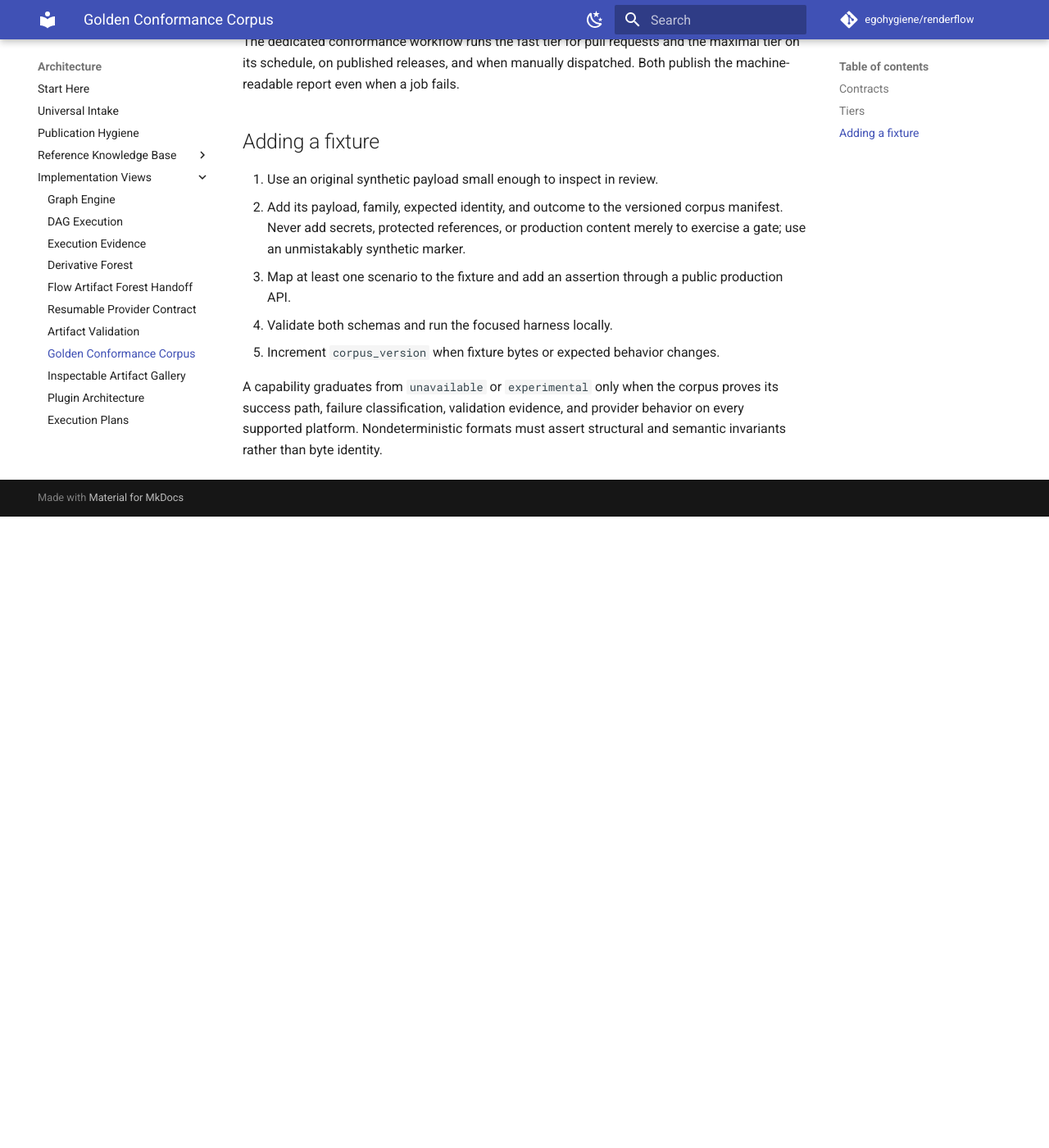
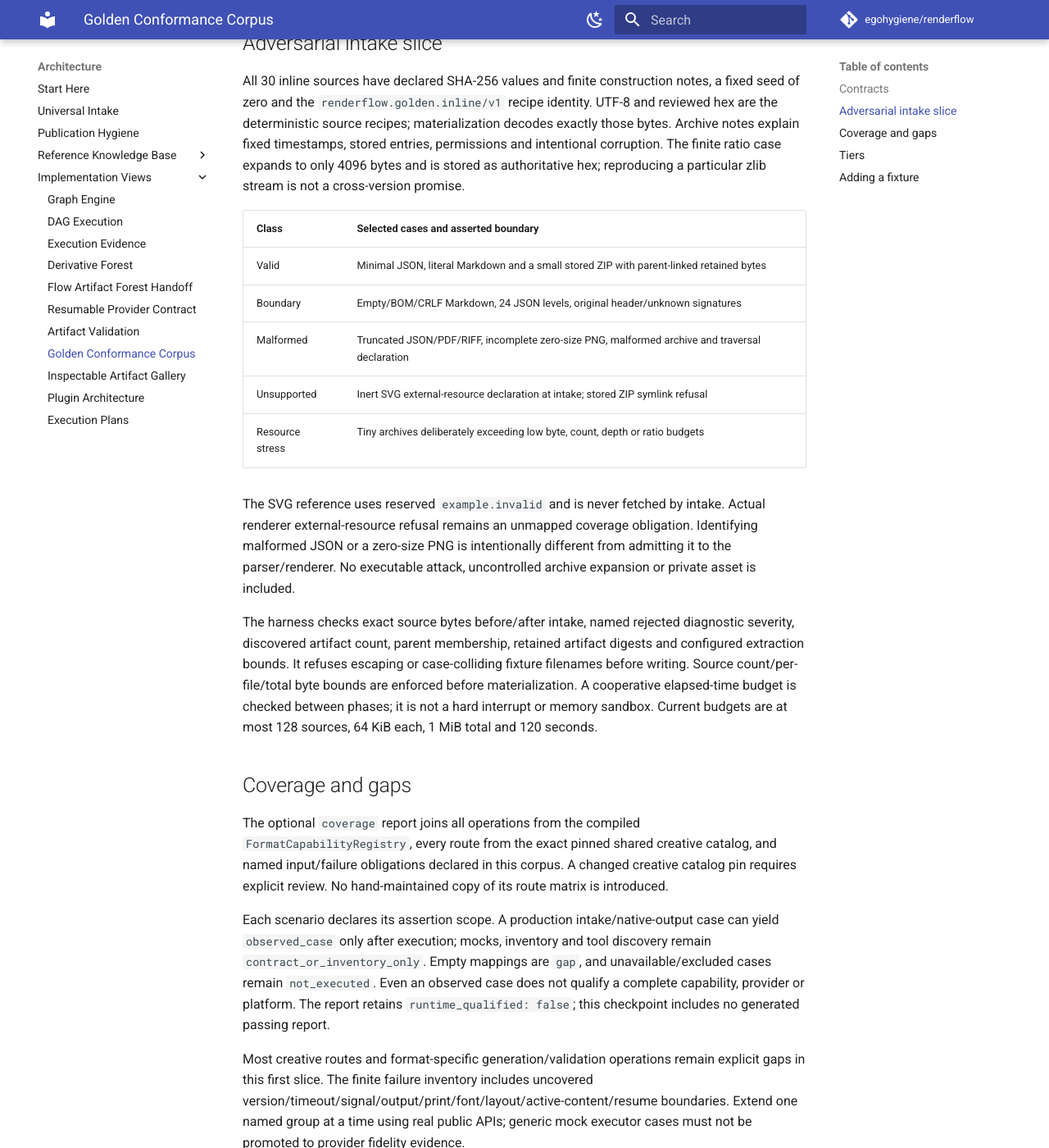
Before and after one commit to egohygiene/renderflow, an MkDocs documentation site: the page built from docs/conformance-corpus.md, in a window 1280 px wide and 1400 px high, scrolled down 1214 px. Shown: the whole window at 82% size. Built offline with MkDocs 1.6.1 and Material for MkDocs 9.7.7, drawn with Linux system fonts in a browser that asks for light colours; comment, search, counter and statistics services are not loaded; the version menu is left out; before the commit the page ends 1844 px from its top, so only the background shows below that; some of the changed text lies outside the part shown.

Commit message:
test: extend golden corpus with bounded adversarial intake and coverage gaps (#412) [skip ci]

```diff
--- a/docs/conformance-corpus.md
+++ b/docs/conformance-corpus.md
@@ -2,8 +2,14 @@
 
 Renderflow's versioned golden corpus binds its artifact claims to a small,
 redistribution-safe acceptance harness. The corpus contains synthetic payloads
-only. It does not contain publication, comic, customer, or third-party content,
+only. It does not contain private publication, customer, or third-party content,
 and no fixture requires network or AI access.
+
+The #412 extension is **authored and unrun**. Corpus 1.2.0 adds a finite
+adversarial intake slice, not a universal format-validation claim. The existing
+harness and v1 schemas remain the authority; no second fixture runner is added.
+Tests, compiler/build/Cargo, lint/format/schema/docs validators, corpus execution,
+provider/native/model execution and CI remain deferred during this sprint.
 
 For a small, retained source-to-output run through the public CLI and real
 local providers, see the [inspectable artifact gallery](artifact-gallery.md).
@@ -35,6 +41,65 @@ expected outcome. Each scenario records its status, assertions, and selected
 providers. Tool-backed runs include observed provider version strings; missing
 optional providers are `unavailable`, never silently successful.
 
+Intake `accepted` means the expected identity/conflict/diagnostic contract was
+observed. A header-only PDF, MP4 or WAV can be identified without being a usable
+document or decodable media file. Every classified fixture records its
+assertion scope and residual validation gap. The arbitrary-binary case stays
+inspectable without claiming conversion support.
+
+## Adversarial intake slice
+
+All 30 inline sources have declared SHA-256 values and finite construction
+notes, a fixed seed of zero and the `renderflow.golden.inline/v1` recipe identity.
+UTF-8 and reviewed hex are the deterministic source recipes; materialization
+decodes exactly those bytes. Archive notes explain fixed timestamps, stored
+entries, permissions and intentional corruption. The finite ratio case expands
+to only 4096 bytes and is stored as authoritative hex; reproducing a particular
+zlib stream is not a cross-version promise.
+
+| Class | Selected cases and asserted boundary |
+| --- | --- |
+| Valid | Minimal JSON, literal Markdown and a small stored ZIP with parent-linked retained bytes |
+| Boundary | Empty/BOM/CRLF Markdown, 24 JSON levels, original header/unknown signatures |
+| Malformed | Truncated JSON/PDF/RIFF, incomplete zero-size PNG, malformed archive and traversal declaration |
+| Unsupported | Inert SVG external-resource declaration at intake; stored ZIP symlink refusal |
+| Resource stress | Tiny archives deliberately exceeding low byte, count, depth or ratio budgets |
+
+The SVG reference uses reserved `example.invalid` and is never fetched by
+intake. Actual renderer external-resource refusal remains an unmapped coverage
+obligation. Identifying malformed JSON or a zero-size PNG is intentionally
+different from admitting it to the parser/renderer. No executable attack,
+uncontrolled archive expansion or private asset is included.
+
+The harness checks exact source bytes before/after intake, named rejected
+diagnostic severity, discovered artifact count, parent membership, retained
+artifact digests and configured extraction bounds. It refuses escaping or
+case-colliding fixture filenames before writing. Source count/per-file/total
+byte bounds are enforced before materialization. A cooperative elapsed-time
+budget is checked between phases; it is not a hard interrupt or memory sandbox.
+Current budgets are at most 128 sources, 64 KiB each, 1 MiB total and 120 seconds.
+
+## Coverage and gaps
+
+The optional `coverage` report joins all operations from the compiled
+`FormatCapabilityRegistry`, every route from the exact pinned shared creative
+catalog, and named input/failure obligations declared in this corpus. A changed
+creative catalog pin requires explicit review. No hand-maintained copy of its
+route matrix is introduced.
+
+Each scenario declares its assertion scope. A production intake/native-output
+case can yield `observed_case` only after execution; mocks, inventory and tool
+discovery remain `contract_or_inventory_only`. Empty mappings are `gap`, and
+unavailable/excluded cases remain `not_executed`. Even an observed case does not
+qualify a complete capability, provider or platform. The report retains
+`runtime_qualified: false`; this checkpoint includes no generated passing report.
+
+Most creative routes and format-specific generation/validation operations
+remain explicit gaps in this first slice. The finite failure inventory includes
+uncovered version/timeout/signal/output/print/font/layout/active-content/resume
+boundaries. Extend one named group at a time using real public APIs; generic
+mock executor cases must not be promoted to provider fidelity evidence.
+
 ## Tiers
 
 | Tier | Purpose | Dependency policy |
@@ -42,6 +107,10 @@ optional providers are `unavailable`, never silently successful.
 | `fast` | Pull-request acceptance | Hermetic; Rust toolchain only |
 | `tool_backed` | Adapter verification | Optional tools are probed and versioned |
 | `maximal` | Scheduled and release evidence | All corpus families and scenario states are reported |
+
+The fast tier no longer probes optional executables. Tool-backed discovery runs
+only when a higher tier is selected. Existing tier/workflow names are retained;
+no workflow is added, enabled, dispatched or polled by this source checkpoint.
 
 The dedicated conformance workflow runs the fast tier for pull requests and
 the maximal tier on its schedule, on published releases, and when manually
@@ -58,6 +127,17 @@ dispatched. Both publish the machine-readable report even when a job fails.
 4. Validate both schemas and run the focused harness locally.
 5. Increment `corpus_version` when fixture bytes or expected behavior changes.
 
+For a malformed case, name the precise production boundary and typed diagnostic.
+Keep an intentionally identified-but-unvalidated input's residual explicit.
+For a minimized fuzz case, record the finite corruption recipe and redistribution
+provenance; never import an uncontrolled sample. Review expected-byte/schema/
+scope changes in Git; ordinary runs never rewrite the manifest or baselines.
+
+Current follow-on work is the original document-type pack in #413, using this
+same corpus and harness. #412 remains open for the broader provider/format
+matrix, enforced CI/sharding/memory budgets, fuzzing and actual execution. The
+[source handoff](work/412/HANDOFF.md) records this bounded checkpoint.
+
 A capability graduates from `unavailable` or `experimental` only when the
 corpus proves its success path, failure classification, validation evidence,
 and provider behavior on every supported platform. Nondeterministic formats
```
Also changed, not shown: ROADMAP.md (+16 -0 lines), docs/work/412/HANDOFF.md (added, +47 -0 lines), 5 other files.
